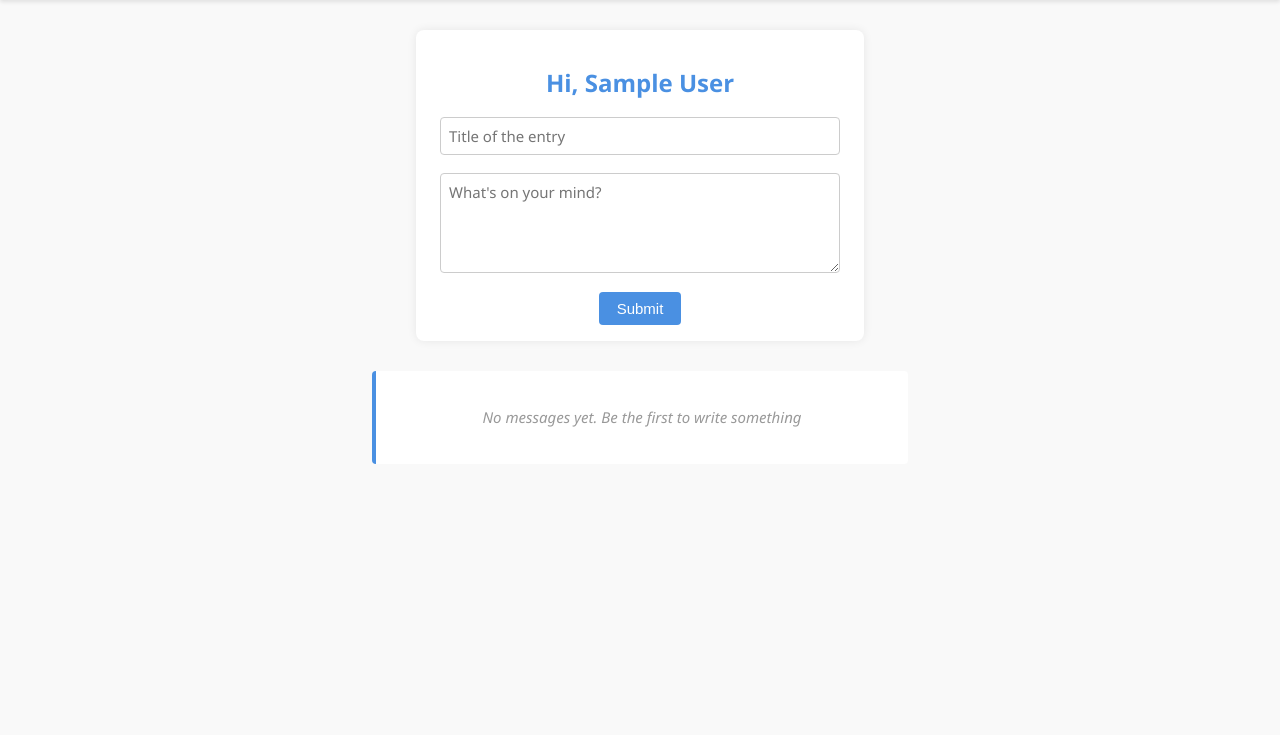
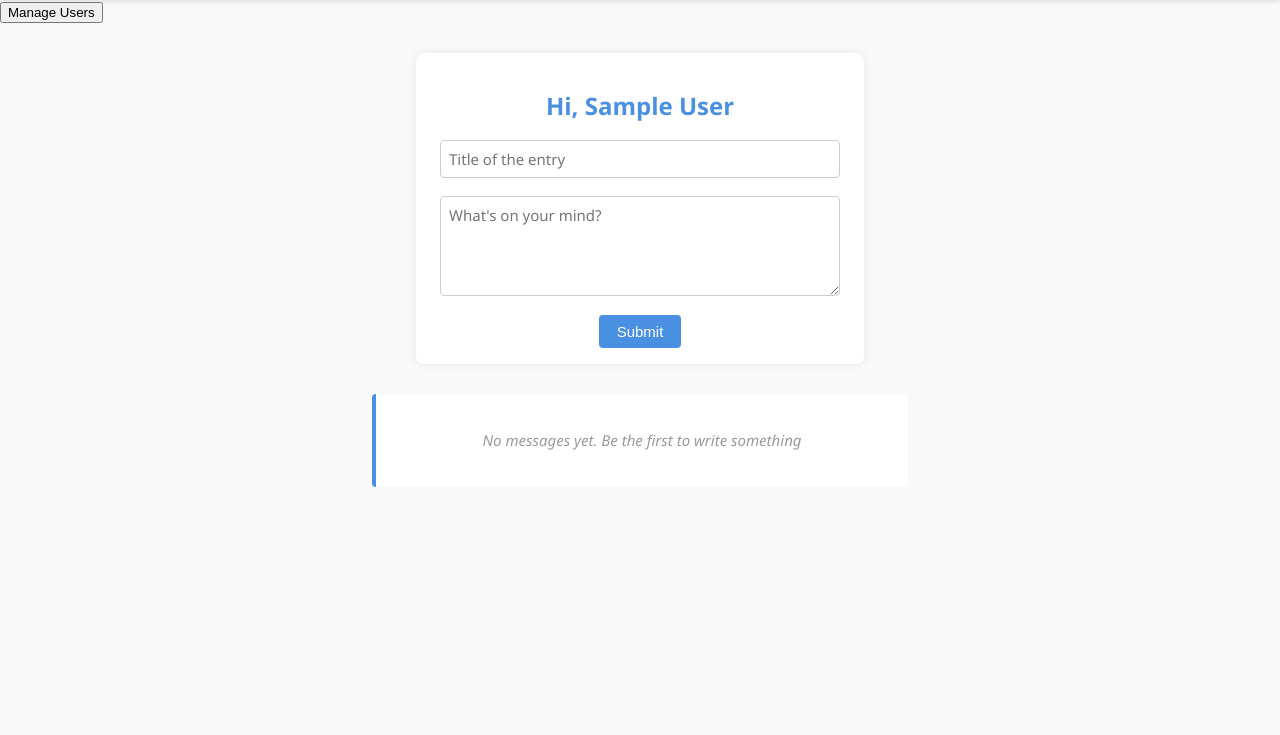
Before and after one commit to sis0n/Diary, a plain HTML site: page diary.html in a window 1280 px wide. Shown: the part 65-800 px from the top of the page. Drawn offline with nearby package versions, Linux system fonts and the light colour scheme; some packages are replaced by stand-ins of ours; sample sign-in values are in the browser's storage; a script that the page names is missing; a web font is replaced by a local one.

Commit message:
added admin panel

```diff
--- a/diary.html
+++ b/diary.html
@@ -15,6 +15,7 @@
     <h1 class="header-title">Diary</h1>
     <button class="logout-button">Logout</button>
   </header>
+  <div class="admin-controls"></div>
 
   <div class="main-input">
     <h2 class="welcome-title"></h2>
--- a/script/diary.js
+++ b/script/diary.js
@@ -6,8 +6,16 @@ const currentUser = JSON.parse(localStorage.getItem('currentUser'));
 
 const welcomeTitle = document.querySelector('.welcome-title');
 
-if(currentUser.isAdmin){
-  console.log('hi');
+const adminControls = document.querySelector('.admin-controls');
+
+if (currentUser && currentUser.isAdmin && adminControls) {
+  const adminBtn = document.createElement('button');
+  adminBtn.classList.add('admin-button');
+  adminBtn.textContent = 'Manage Users';
+  adminBtn.addEventListener('click', () => {
+    window.location.href = './admin.html'; // or wherever your admin page is
+  });
+  adminControls.appendChild(adminBtn);
 }
 
 if(!currentUser){
```
